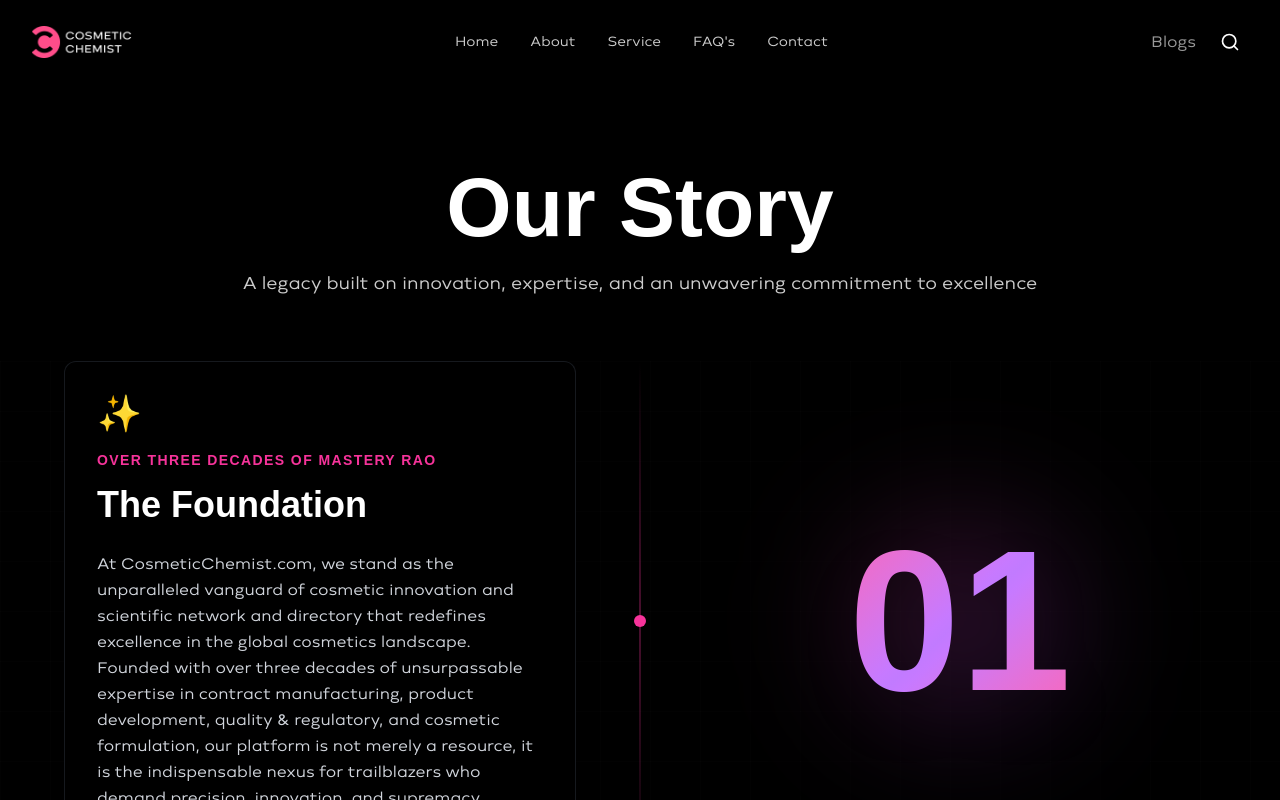
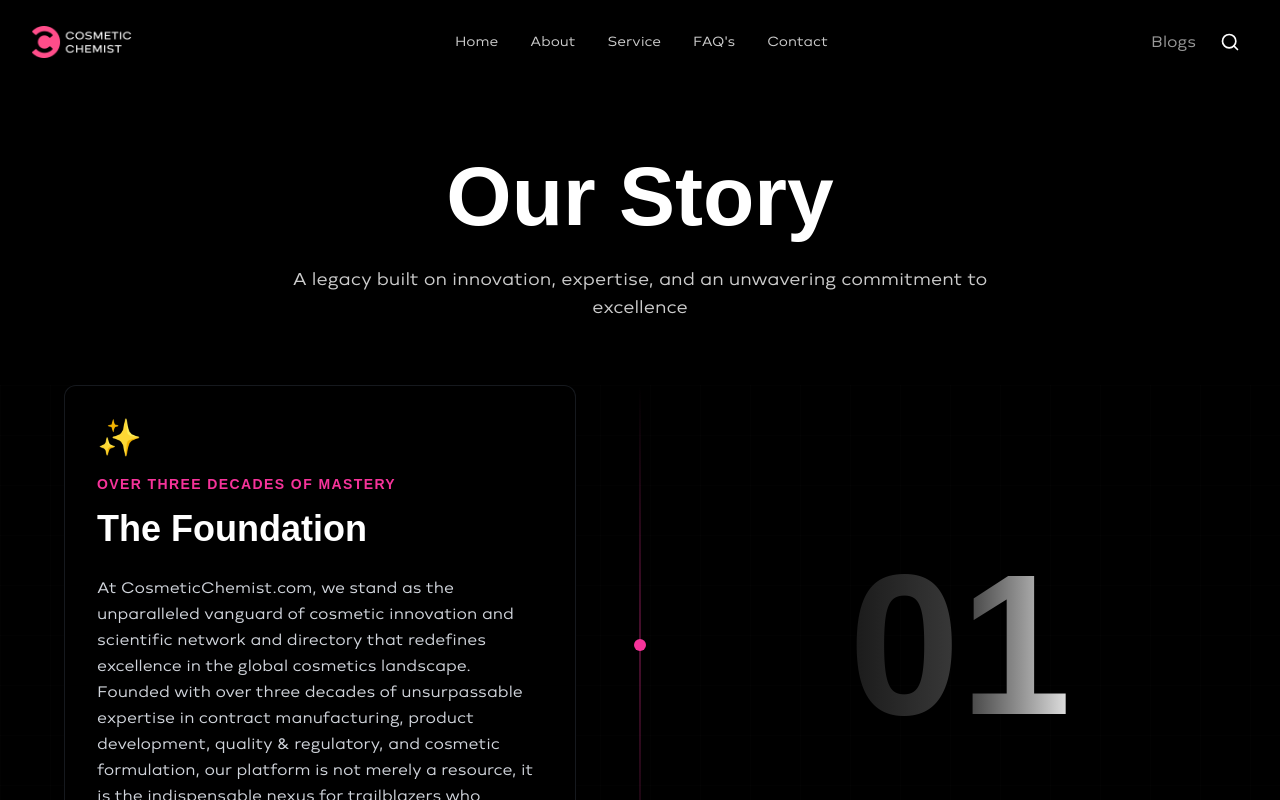
Before and after one commit to turnuptechnologies/cosmetic-3d, a Next.js app: page /about in a window 1280 px wide. Shown: the top 800 px of the page. Built offline with nearby package versions, Linux system fonts and the light colour scheme; no server answers; a web font is replaced by a local one.

Commit message:
apply shadow and make top heading resposive on about

```diff
--- a/app/about/page.jsx
+++ b/app/about/page.jsx
@@ -54,9 +54,9 @@ export default function AboutPage() {
 
   return (
     <div ref={containerRef} className="w-full overflow-x-hidden pt-20" style={{ scrollBehavior: "smooth" }}>
-      <div className="text-white text-center my-16">
-        <h1 className="text-[84px] font-[600]">Our Story</h1>
-        <p className="text-[#FFFFFFCC] text-[18px] font-[400]">A legacy built on innovation, expertise, and an unwavering commitment to excellence</p>
+      <div className="text-white text-center my-8 md:my-16 px-4">
+        <h1 className="text-4xl md:text-6xl lg:text-[84px] font-[600] leading-tight mb-2 md:mb-4">Our Story</h1>
+        <p className="text-[#FFFFFFCC] text-base md:text-lg font-[400] max-w-3xl mx-auto">A legacy built on innovation, expertise, and an unwavering commitment to excellence</p>
       </div>
       {sections.map((section, index) => (
         <AnimatedSection
--- a/components/about/AnimatedSection.jsx
+++ b/components/about/AnimatedSection.jsx
@@ -63,7 +63,7 @@ export default function AnimatedSection({ section, index, swapLayout = false })
                             animate={isInView ? { opacity: 1, y: 0 } : { opacity: 0, y: 20 }}
                             transition={{ duration: 0.6, delay: 0.3 }}
                         >
-              {section.subtitle} Rao
+                            {section.subtitle}
                         </motion.h3>
 
                         <motion.h2
@@ -108,13 +108,14 @@ export default function AnimatedSection({ section, index, swapLayout = false })
                         >
                             {/* Animated background circle */}
                             <motion.div
-                className="absolute inset-0 bg-gradient-to-br from-pink-500/20 to-purple-500/20 rounded-full blur-3xl"
+                                className="absolute inset-0 rounded-full blur-3xl"
                                 animate={isInView ? { scale: [1, 1.1, 1] } : { scale: 1 }}
                                 transition={{ duration: 3, repeat: Number.POSITIVE_INFINITY }}
                             />
 
                             {/* Number */}
-              <div className="relative text-9xl md:text-[200px] font-bold text-transparent bg-clip-text bg-gradient-to-br from-pink-400 via-purple-400 to-pink-400 drop-shadow-2xl">
+                            <div class="text-9xl md:text-[200px] font-bold text-transparent bg-clip-text
+                                        bg-gradient-to-r from-[#1a1a1a] via-[#3a3a3a] to-[#e5e5e5]">
                                 {section.number}
                             </div>
                         </motion.div>
```
Lines whose indentation alone changed are shown as unchanged.
